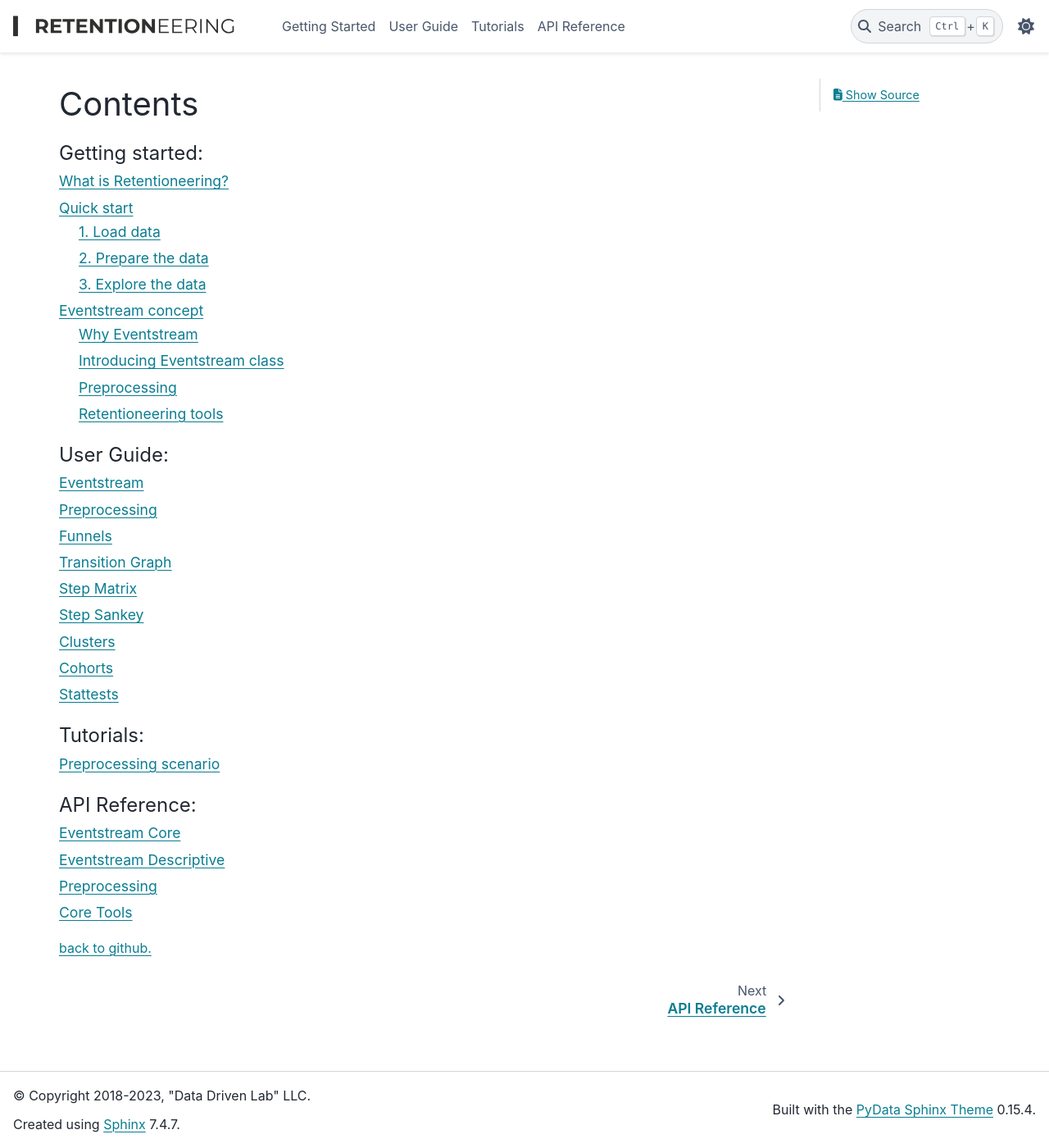
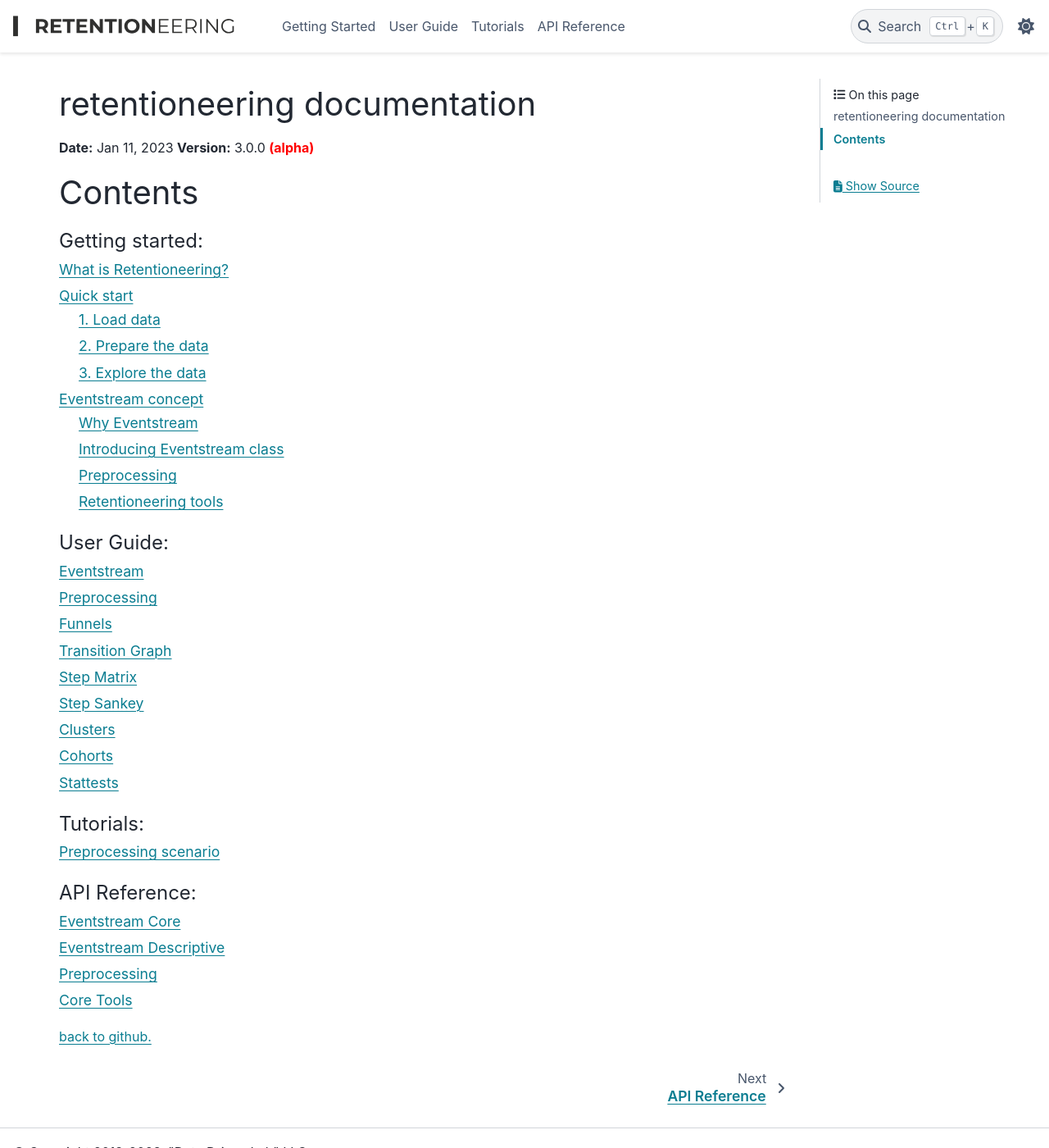
Before and after one commit to retentioneering/retentioneering-tools, a Sphinx documentation site: the page built from docs/source/index.rst, in a window 1280 px wide and 1400 px high. Shown: the whole window at 82% size. Built offline with Sphinx 7.4.7 and the PyData theme 0.15.4, drawn with Linux system fonts in a browser that asks for light colours; comment, search, counter and statistics services are not loaded.

Commit message:
Added header in the index file

```diff
--- a/docs/source/index.rst
+++ b/docs/source/index.rst
@@ -1,4 +1,17 @@
+.. raw:: html
+
+    <style>
+        .red {color: red; font-weight:bold;}
+    </style>
+
+.. role:: red
+
+
 .. title:: Retentioneering Tools
+
+retentioneering documentation
+=============================
+**Date:** Jan 11, 2023 **Version:** 3.0.0 :red:`(alpha)`
 
 Contents
 ========
```
